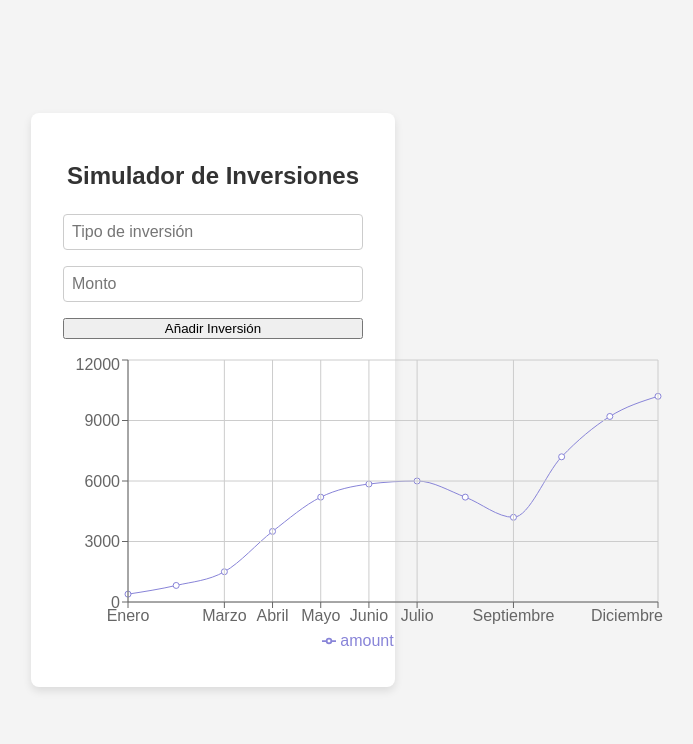
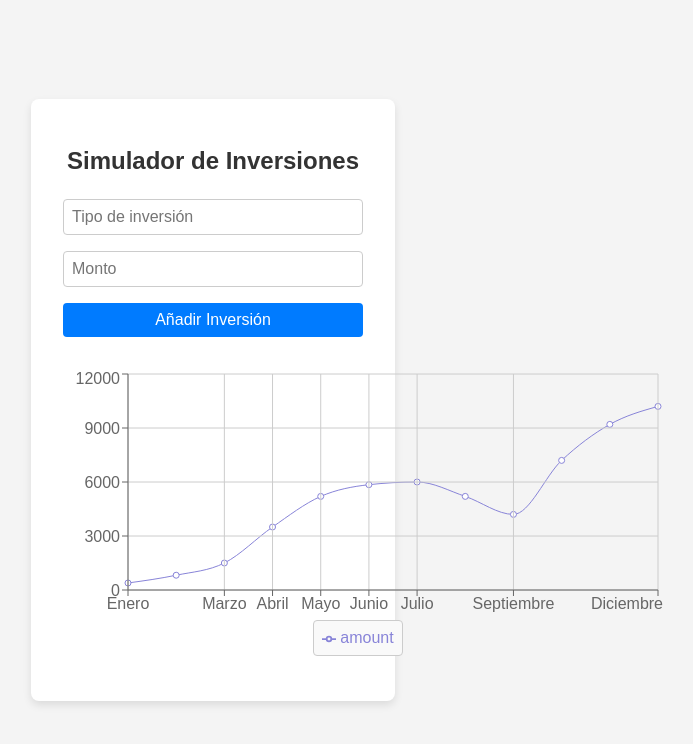
Before and after one commit to pascualmanuel/investify, a React (Create React App) app: page / in a window 1280 px wide. Shown: the top 744 px of the page, without its empty margins (427-1120 px from the left). Built offline with nearby package versions, Linux system fonts and the light colour scheme.

Commit message:
adding style #2

```diff
--- a/src/Styles/App.css
+++ b/src/Styles/App.css
@@ -1,3 +1,4 @@
+/* Styles.css */
 body {
   font-family: "Arial", sans-serif;
   background-color: #f4f4f4;
@@ -36,3 +37,37 @@ input {
   border-radius: 4px;
   font-size: 1rem;
 }
+
+input:focus {
+  border-color: #007bff;
+  outline: none;
+  box-shadow: 0 0 0 2px rgba(0, 123, 255, 0.25);
+}
+
+button {
+  padding: 0.5rem 1rem;
+  background-color: #007bff;
+  color: #fff;
+  border: none;
+  border-radius: 4px;
+  font-size: 1rem;
+  cursor: pointer;
+}
+
+button:hover {
+  background-color: #0056b3;
+}
+
+ul {
+  list-style: none;
+  padding: 0;
+  margin-top: 2rem;
+}
+
+ul li {
+  background: #f9f9f9;
+  padding: 0.5rem;
+  border: 1px solid #ccc;
+  border-radius: 4px;
+  margin-bottom: 0.5rem;
+}
```
